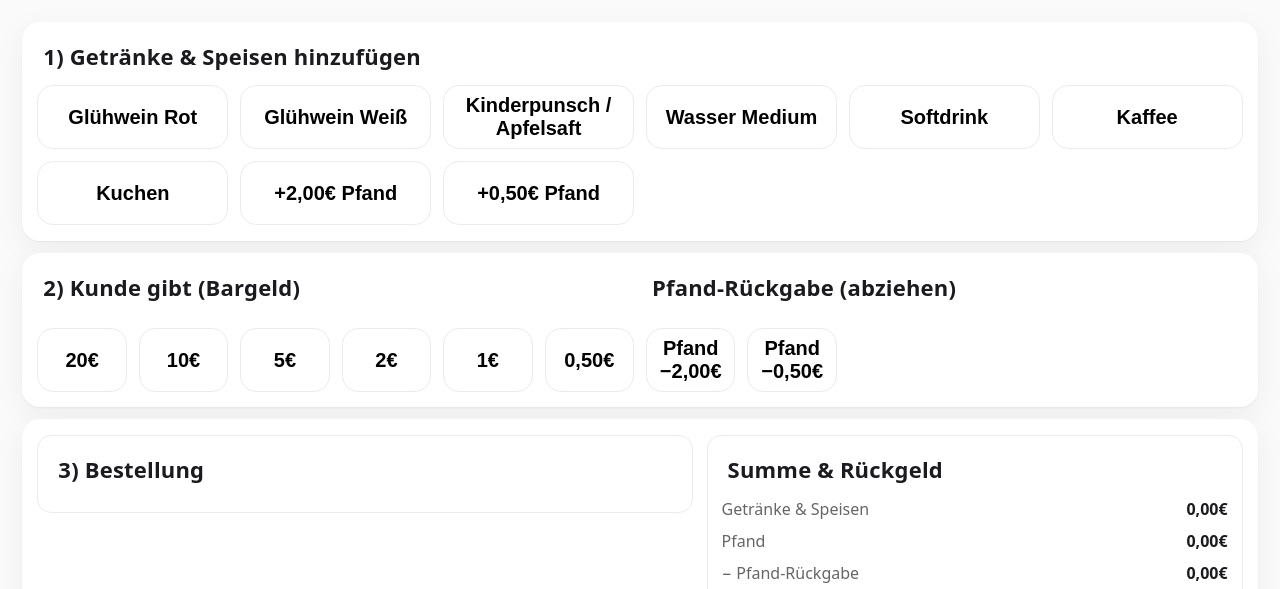
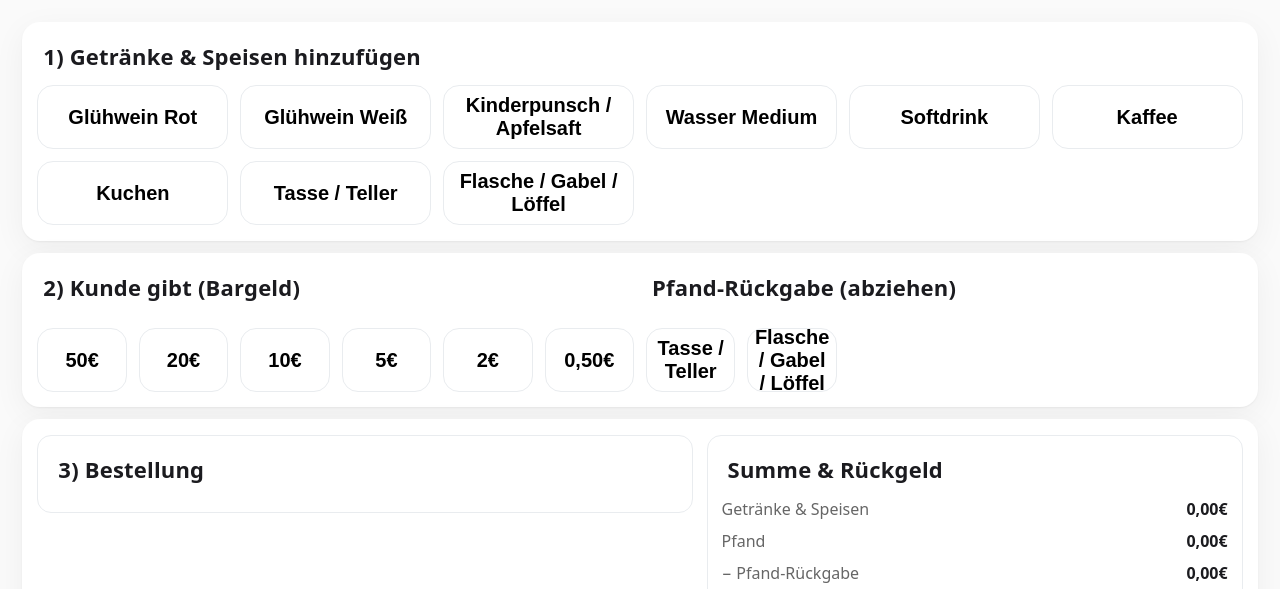
Before and after one commit to JanSteinhauer/FireFest, a plain HTML site: page index.html in a window 1280 px wide. Shown: the top 589 px of the page. Drawn offline with Linux system fonts and the light colour scheme.

Commit message:
Preisanpassungen

```diff
--- a/index.html
+++ b/index.html
@@ -101,19 +101,20 @@
         <div class="stack">
             <h2>2) Kunde gibt (Bargeld)</h2>
             <div class="grid-buttons">
+                <button data-cash="50">50€</button>
                 <button data-cash="20">20€</button>
                 <button data-cash="10">10€</button>
                 <button data-cash="5">5€</button>
                 <button data-cash="2">2€</button>
-                <button data-cash="1">1€</button>
+<!--                <button data-cash="1">1€</button>-->
                 <button data-cash="0.5">0,50€</button>
             </div>
         </div>
         <div class="stack">
             <h2>Pfand-Rückgabe (abziehen)</h2>
             <div class="grid-buttons">
-                <button data-pfandret="2">Pfand −2,00€</button>
-                <button data-pfandret="0.5">Pfand −0,50€</button>
+                <button data-pfandret="2">Tasse / Teller</button>
+                <button data-pfandret="0.5">Flasche / Gabel / Löffel</button>
             </div>
         </div>
     </section>
@@ -137,7 +138,7 @@
             </div>
             <div class="row-actions" style="display:flex;gap:10px;flex-wrap:wrap;margin-top:10px;">
                 <button class="btn-ok pill" id="newSale">Neue Bestellung</button>
-<!--                <button class="btn-accent pill" id="quickExact">Genau (alles ausgleichen)</button>-->
+        <!--                <button class="btn-accent pill" id="quickExact">Genau (alles ausgleichen)</button>-->
             </div>
         </div>
     </section>
@@ -214,12 +215,12 @@
 
         // Manual Pfand add buttons (Winter: 2,00 € & 0,50 €)
         const pf2 = document.createElement('button');
-        pf2.textContent = '+2,00€ Pfand';
+        pf2.textContent = 'Tasse / Teller';
         pf2.addEventListener('click', ()=> addPfandManual(+2));
         addLongPress(pf2, ()=> addPfandManual(-2));
 
         const pf050 = document.createElement('button');
-        pf050.textContent = '+0,50€ Pfand';
+        pf050.textContent = 'Flasche / Gabel / Löffel';
         pf050.addEventListener('click', ()=> addPfandManual(+0.5));
         addLongPress(pf050, ()=> addPfandManual(-0.5));
 
```
